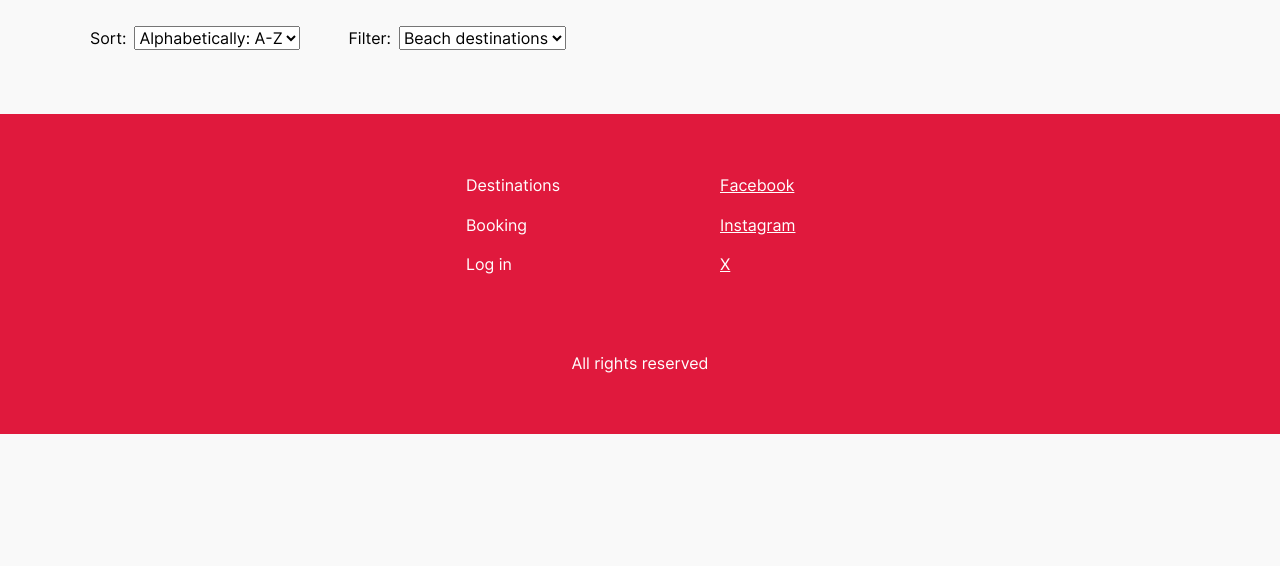
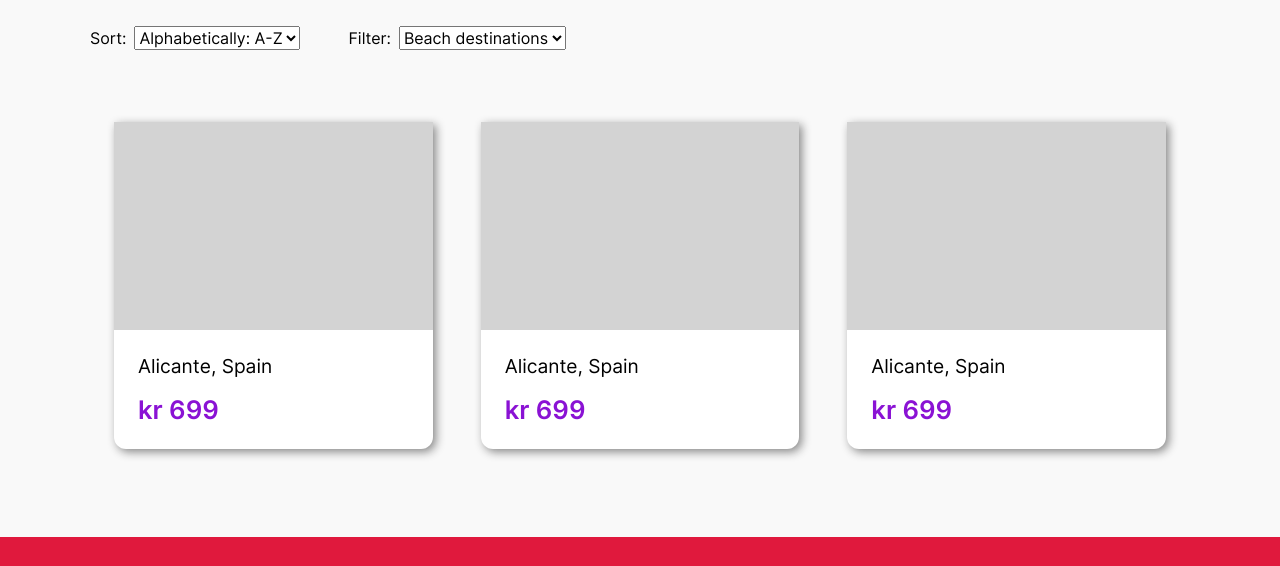
Before and after one commit to jenny-berggreen/240428_KristianiaAir_main_project_spring24, a website built with webpack: page pages/destinations.html in a window 1280 px wide. Shown: the part 187-753 px from the top of the page. Built offline with nearby package versions, Linux system fonts and the light colour scheme.

Commit message:
Add and style destinatons page template

```diff
--- /dev/null
+++ b/css/components/destination-card.css
@@ -0,0 +1,26 @@
+.destination-card {
+	display: flex;
+	flex-direction: column;
+	width: 100%;
+	background-color: var(--color-foreground);
+	box-shadow: 3px 3px 10px 0px rgb(135, 135, 135);
+	border-bottom-left-radius: var(--border-radius);
+	border-bottom-right-radius: var(--border-radius);
+}
+
+.card-image {
+	width: 100%;
+	height: 13rem;
+	background-color: lightgray;
+}
+
+.card-details-container {
+	display: flex;
+	flex-direction: column;
+	gap: var(--spacing-small);
+	padding: var(--spacing-medium);
+}
+
+.card-price {
+	color: var(--color-secondary);
+}
--- a/css/pages/destinations.css
+++ b/css/pages/destinations.css
@@ -15,3 +15,17 @@ main {
 .filter {
 	gap: var(--spacing-x-small);
 }
+
+.destinations-section {
+	width: 100%;
+}
+
+.destinations-section .grid {
+	width: 100%;
+	gap: var(--spacing-larger);
+	padding: var(--spacing-medium);
+}
+
+.grid-cell {
+	padding: var(--spacing-larger);
+}
--- a/pages/destinations.html
+++ b/pages/destinations.html
@@ -11,6 +11,7 @@
 	<link rel="stylesheet" href="../css/style.css">
 	<link rel="stylesheet" href="../css/components/navbar.css">
 	<link rel="stylesheet" href="../css/components/footer.css">
+	<link rel="stylesheet" href="../css/components/destination-card.css">
 	<link rel="stylesheet" href="../css/pages/destinations.css">
 </head>
 <body>
@@ -45,6 +46,7 @@
 	<main class="container">
 		<div class="main-div flex flex-center flex-column">
 			<h2 class="xl ibm-plex-mono-semibold">Explore our destinations</h2>
+
 			<section class="sort-filter-section flex flex-row">
 				<div class="sort flex flex-center flex-row">
 					<label for="sort">Sort:</label>
@@ -57,6 +59,36 @@
 					<select name="filter" class="filter-select">
 						<option value="beach">Beach destinations</option>
 					</select>
+				</div>
+			</section>
+
+			<section class="destinations-section flex flex-center">
+				<div class="grid grid-3">
+
+					<div class="destination-card">
+						<div class="card-image"></div>
+						<div class="card-details-container">
+							<span class="card-title m">Alicante, Spain</span>
+							<span class="card-price text--semibold l">kr 699</span>
+						</div>
+					</div>
+
+					<div class="destination-card">
+						<div class="card-image"></div>
+						<div class="card-details-container">
+							<span class="card-title m">Alicante, Spain</span>
+							<span class="card-price text--semibold l">kr 699</span>
+						</div>
+					</div>
+
+
+					<div class="destination-card">
+						<div class="card-image"></div>
+						<div class="card-details-container">
+							<span class="card-title m">Alicante, Spain</span>
+							<span class="card-price text--semibold l">kr 699</span>
+						</div>
+					</div>
 				</div>
 			</section>
 
```
